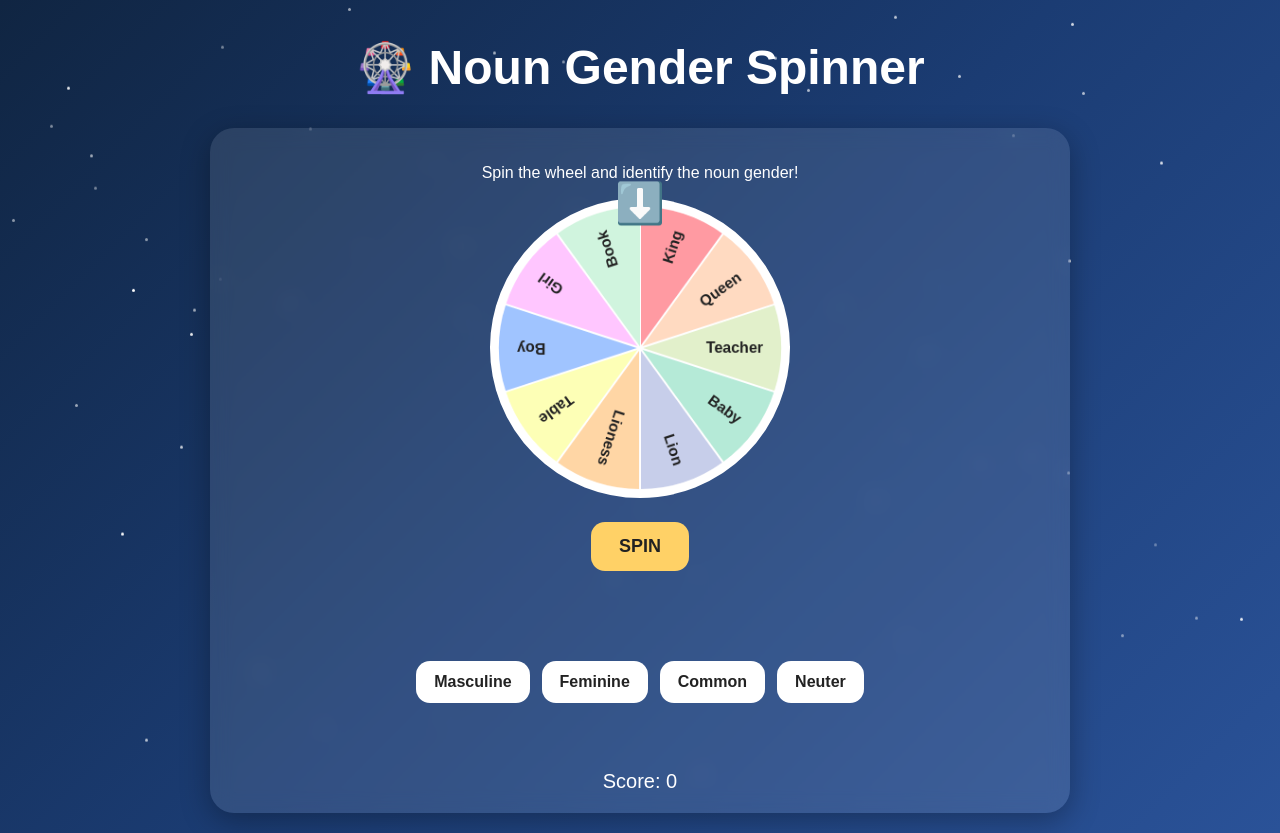
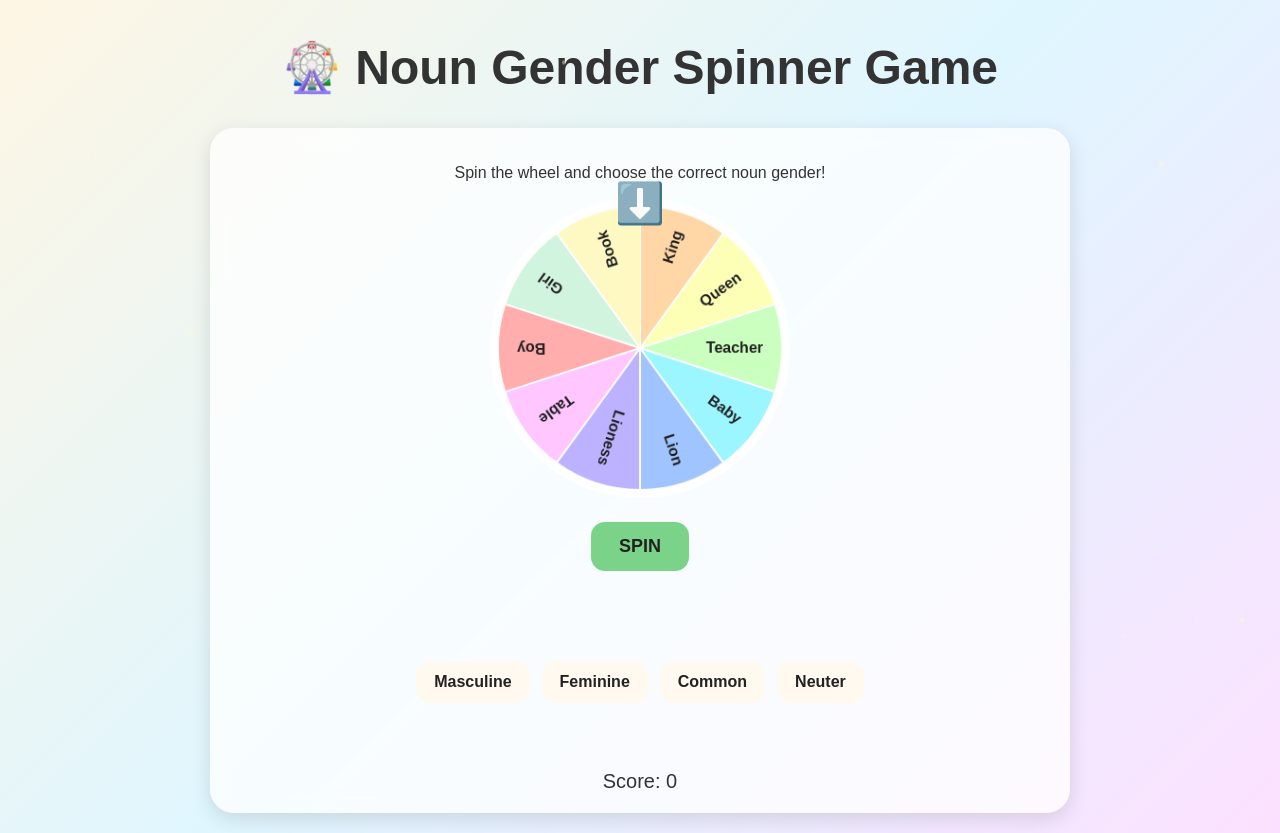
Before and after one commit to Bomis-middle1/Middle-ELA, a plain HTML site: page G5/Gender Nouns/index.html in a window 1280 px wide. Drawn offline with Linux system fonts and the light colour scheme.

Commit message:
Update index.html

```diff
--- a/G5/Gender Nouns/index.html
+++ b/G5/Gender Nouns/index.html
@@ -10,8 +10,8 @@ body{
 margin:0;
 font-family:Arial,sans-serif;
 overflow-x:hidden;
-background:linear-gradient(135deg,#102542,#1b3c73,#2a5298);
-color:white;
+background:linear-gradient(135deg,#fef6e4,#dff6ff,#fce1ff);
+color:#333;
 text-align:center;
 min-height:100vh;
 }
@@ -19,7 +19,7 @@ min-height:100vh;
 #splash{
 position:fixed;
 inset:0;
-background:#081426;
+background:#ffffff;
 display:flex;
 justify-content:center;
 align-items:center;
@@ -30,7 +30,7 @@ animation:fadeOut 1s ease 4s forwards;
 #splash img{
 width:220px;
 max-width:80%;
-animation:pulse 2s infinite;
+animation:none;
 }
 
 @keyframes fadeOut{
@@ -51,9 +51,9 @@ overflow:hidden;
 
 .star{
 position:absolute;
-width:3px;
-height:3px;
-background:white;
+width:4px;
+height:4px;
+background:#fff4d6;f;
 border-radius:50%;
 animation:twinkle 4s linear infinite;
 opacity:.7;
@@ -77,11 +77,11 @@ margin-top:20px;
 }
 
 .game-card{
-background:rgba(255,255,255,0.1);
+background:rgba(255,255,255,0.75);
 backdrop-filter:blur(10px);
 border-radius:24px;
 padding:20px;
-box-shadow:0 8px 30px rgba(0,0,0,0.3);
+box-shadow:0 6px 20px rgba(0,0,0,0.12);
 }
 
 #wheel{
@@ -89,7 +89,7 @@ width:300px;
 height:300px;
 border-radius:50%;
 border:8px solid white;
-background:white;
+background:#fff4d6;
 transition:transform 4s cubic-bezier(.17,.67,.83,.67);
 }
 
@@ -107,7 +107,7 @@ padding:14px 28px;
 font-size:18px;
 border:none;
 border-radius:14px;
-background:#ffd166;
+background:#7bd389;
 color:#222;
 font-weight:bold;
 cursor:pointer;
@@ -133,7 +133,7 @@ border:none;
 border-radius:14px;
 font-size:16px;
 font-weight:bold;
-background:#ffffff;
+background:#fff9f0;
 color:#222;
 cursor:pointer;
 transition:.3s;
@@ -163,7 +163,7 @@ margin-top:12px;
 
 .cross{
 animation:shake .4s;
-color:#ff8080;
+color:#e76f51;
 }
 
 @keyframes shake{
@@ -204,9 +204,9 @@ font-size:30px;
 <div class="stars" id="stars"></div>
 
 <div class="container">
-<h1>🎡 Noun Gender Spinner</h1>
+<h1>🎡 Noun Gender Spinner Game</h1>
 <div class="game-card">
-<p>Spin the wheel and identify the noun gender!</p>
+<p>Spin the wheel and choose the correct noun gender!</p>
 
 <div style="position:relative;width:320px;margin:auto;">
 <div class="pointer">⬇️</div>
@@ -247,7 +247,7 @@ const nouns=[
 {word:'Book',gender:'Neuter',explanation:'A book is a non-living object.'}
 ];
 
-const colors=['#ff9aa2','#ffdac1','#e2f0cb','#b5ead7','#c7ceea','#ffd6a5','#fdffb6','#a0c4ff','#ffc6ff','#d0f4de'];
+const colors=['#ffd6a5','#fdffb6','#caffbf','#9bf6ff','#a0c4ff','#bdb2ff','#ffc6ff','#ffadad','#d0f4de','#fef9c3'];
 
 const canvas=document.getElementById('wheel');
 const ctx=canvas.getContext('2d');
@@ -366,7 +366,7 @@ conf.remove();
 
 function createStars(){
 const stars=document.getElementById('stars');
-for(let i=0;i<60;i++){
+for(let i=0;i<25;i++){
 const star=document.createElement('div');
 star.classList.add('star');
 star.style.left=Math.random()*100+'vw';
```
